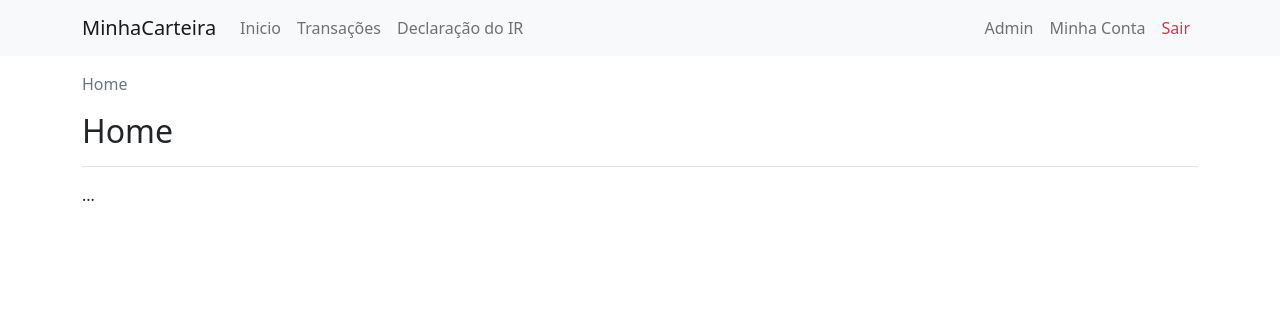
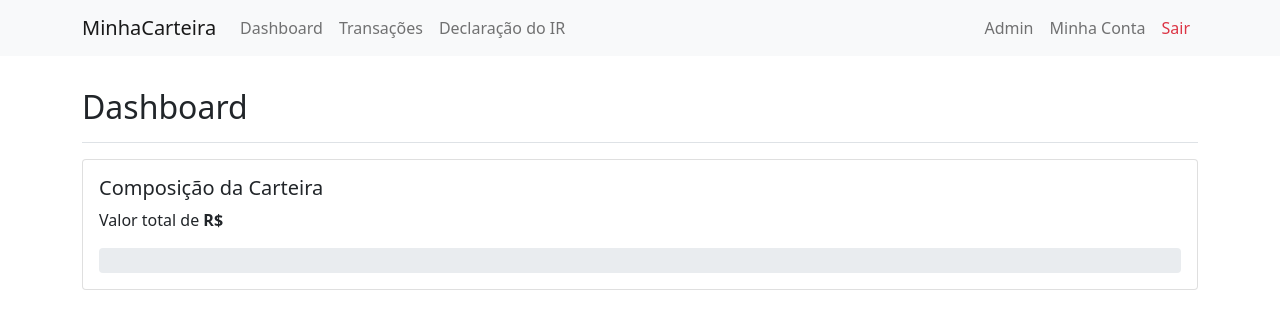
Before and after one commit to CleitonDeLima/mywallet, a Django app: page / in a window 1280 px wide. Shown: the top 329 px of the page. Run offline with Django 4.2, Linux system fonts and the light colour scheme; the visitor is signed in with stand-in values (Sample User, id 1); data that the repository does not hold is empty; some libraries are stand-ins or nearby versions.

Commit message:
Adicionado barras na home da composição da carteira

```diff
--- a/core/views.py
+++ b/core/views.py
@@ -7,12 +7,27 @@
 
 from core.forms import TransactionForm, TransactionImportForm
 from core.management.commands.import_transactions import import_transactions
-from core.models import Transaction
+from core.models import Ticker, Transaction
 
 
 @login_required
 def home(request):
-    return render(request, "home.html")
+    labels = {
+        Ticker.Types.ACAO: "Ações",
+        Ticker.Types.FII: "FIIs",
+        Ticker.Types.BDR: "BDRs",
+        Ticker.Types.ETF: "ETFs",
+    }
+    queryset = Transaction.objects.filter(wallet__user_id=1)
+    total_invested = queryset.aggregate(total=Sum("total_price"))["total"]
+    totals_by_type = queryset.values("ticker__type").annotate(
+        total=Sum("total_price")
+    )
+    data = {
+        labels[item["ticker__type"]]: item["total"] for item in totals_by_type
+    }
+    context = {"totals": data, "total_invested": total_invested}
+    return render(request, "home.html", context)
 
 
 @login_required
--- a/templates/home.html
+++ b/templates/home.html
@@ -1,14 +1,30 @@
 {% extends 'base.html' %}
-{% load core_tags %}
+{% load static core_tags %}
 
-{% block head_title %}Home{% endblock %}
+{% block head_title %}Dashboard{% endblock %}
 
-{% block title %}Home{% endblock %}
-
-{% block breadcrumb %}
-  {% breadcrumb_url "Home" %}
-{% endblock %}
+{% block title %}Dashboard{% endblock %}
 
 {% block content %}
-  ...
+  <div class="card">
+    <div class="card-body">
+      <h5 class="card-title">Composição da Carteira</h5>
+      <p>Valor total de <strong>{{ total_invested|show_money }}</strong></p>
+      <div class="progress" style="height: 25px;">
+        {% for type, total in totals.items %}
+          {% widthratio total total_invested 100 as width %}
+
+          <div class="progress-bar {% cycle 'bg-success' 'bg-danger' 'bg-info' 'bg-warning' %}"
+                role="progressbar"
+                style="width: {{ width }}%; heigth: 30px"
+                aria-valuenow="{{ width }}"
+                aria-valuemin="0"
+                aria-valuemax="100"
+                title="{{ type }} - {{ total|show_money }}">
+            {{ type }} - {{ width }}%
+          </div>
+        {% endfor %}
+      </div>
+    </div>
+  </div>
 {% endblock %}
--- a/templates/includes/header.html
+++ b/templates/includes/header.html
@@ -7,7 +7,7 @@
     <div class="collapse navbar-collapse" id="navbarTogglerDemo02">
       <ul class="navbar-nav me-auto mb-2 mb-lg-0">
         <li class="nav-item">
-          <a class="nav-link" aria-current="page" href="{% url 'core:home' %}">Inicio</a>
+          <a class="nav-link" aria-current="page" href="{% url 'core:home' %}">Dashboard</a>
         </li>
         <li class="nav-item">
           <a class="nav-link" href="{% url 'core:transaction-list' %}">Transações</a>
```
